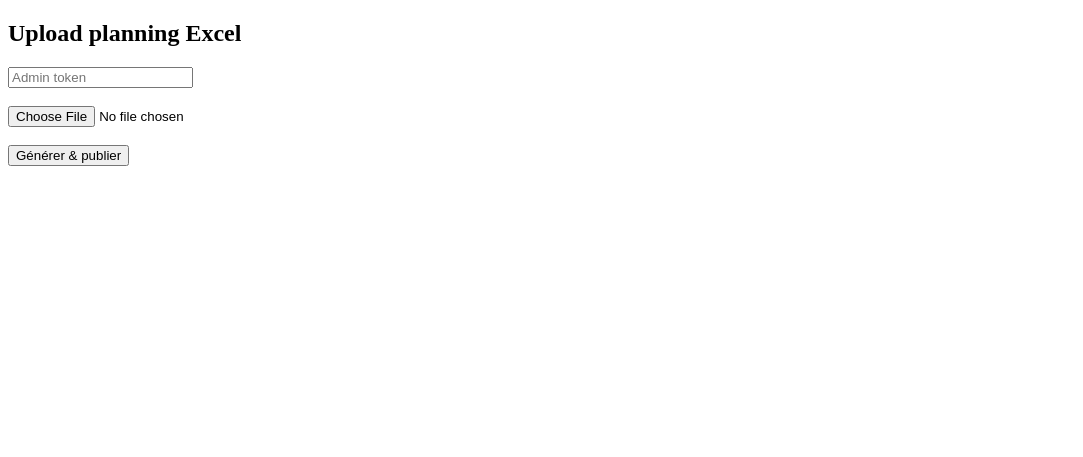
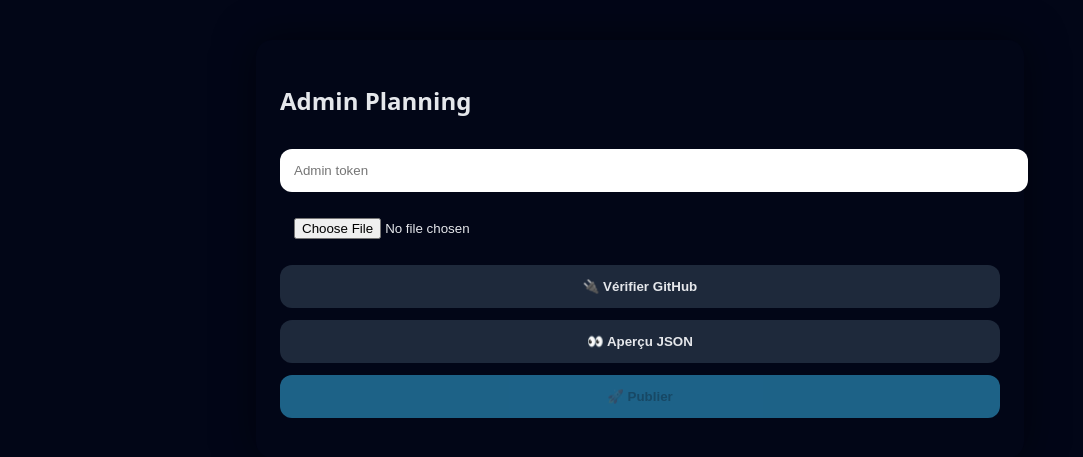
Before and after one commit to Adry08/planning-back, a FastAPI app: page / in a window 1280 px wide. Shown: the top 457 px of the page, without its empty margins (0-1083 px from the left). Run offline with FastAPI, Linux system fonts and the light colour scheme.

Commit message:
Update admin.html

```diff
--- a/templates/admin.html
+++ b/templates/admin.html
@@ -2,32 +2,101 @@
 <html lang="fr">
 <head>
 <meta charset="UTF-8">
-<title>Admin – Upload planning</title>
+<meta name="viewport" content="width=device-width, initial-scale=1.0">
+<title>Admin Planning</title>
+
+<style>
+body {
+  margin: 0;
+  background: #020617;
+  color: #e5e7eb;
+  font-family: system-ui, sans-serif;
+}
+.card {
+  max-width: 720px;
+  margin: 40px auto;
+  background: #020617;
+  border-radius: 16px;
+  padding: 24px;
+  box-shadow: 0 0 40px rgba(0,0,0,.5);
+}
+input, button {
+  width: 100%;
+  margin-top: 12px;
+  padding: 14px;
+  border-radius: 12px;
+  border: none;
+}
+button {
+  background: #38bdf8;
+  font-weight: 600;
+  cursor: pointer;
+}
+button.secondary {
+  background: #1e293b;
+  color: #e5e7eb;
+}
+button:disabled {
+  opacity: .5;
+}
+pre {
+  background: #020617;
+  padding: 12px;
+  border-radius: 12px;
+  max-height: 300px;
+  overflow: auto;
+  font-size: .75rem;
+}
+</style>
 </head>
+
 <body>
-<h2>Upload planning Excel</h2>
+<div class="card">
+  <h2>Admin Planning</h2>
 
-<form id="form">
-  <input type="password" name="token" placeholder="Admin token" required><br><br>
-  <input type="file" name="file" accept=".xlsx" required><br><br>
-  <button>Générer & publier</button>
-</form>
+  <input type="password" id="token" placeholder="Admin token">
+  <input type="file" id="file" accept=".xlsx">
 
-<pre id="result"></pre>
+  <button class="secondary" onclick="checkGithub()">🔌 Vérifier GitHub</button>
+  <button class="secondary" onclick="preview()">👀 Aperçu JSON</button>
+  <button id="publish" onclick="publish()" disabled>🚀 Publier</button>
+
+  <p id="status"></p>
+  <pre id="output" hidden></pre>
+</div>
 
 <script>
-document.getElementById("form").onsubmit = async (e) => {
-  e.preventDefault();
-  const formData = new FormData(e.target);
+const status = document.getElementById("status");
+const output = document.getElementById("output");
+const publishBtn = document.getElementById("publish");
 
-  const res = await fetch("/upload", {
-    method: "POST",
-    body: formData
-  });
+function fd() {
+  const f = new FormData();
+  f.append("token", token.value);
+  f.append("file", file.files[0]);
+  return f;
+}
 
-  document.getElementById("result").textContent =
-    JSON.stringify(await res.json(), null, 2);
-};
+async function checkGithub() {
+  const r = await fetch("/check-github");
+  const d = await r.json();
+  status.textContent = d.message;
+}
+
+async function preview() {
+  const r = await fetch("/preview", { method: "POST", body: fd() });
+  const d = await r.json();
+  output.hidden = false;
+  output.textContent = JSON.stringify(d, null, 2);
+  publishBtn.disabled = false;
+}
+
+async function publish() {
+  const r = await fetch("/publish", { method: "POST", body: fd() });
+  const d = await r.json();
+  status.textContent = "✅ Publication réussie";
+  publishBtn.disabled = true;
+}
 </script>
 </body>
 </html>
```
